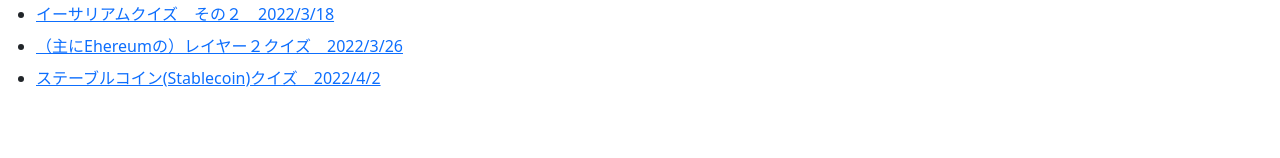
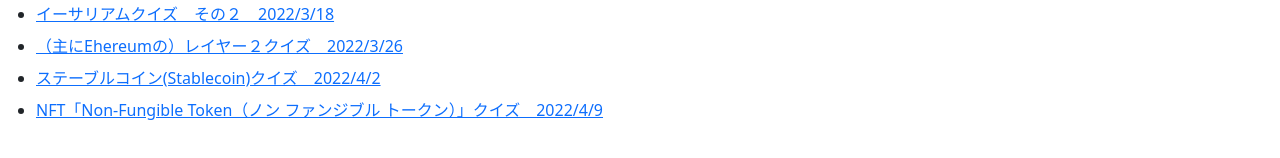
Before and after one commit to hideo18/cryptopquiz, a plain HTML site: page index.html in a window 1280 px wide. Shown: the part 326-484 px from the top of the page. Drawn offline with nearby package versions, Linux system fonts and the light colour scheme.

Commit message:
Update index.html

```diff
--- a/index.html
+++ b/index.html
@@ -43,6 +43,9 @@
             <li class="mt-2 mb-2">
                 <a href="https://docs.google.com/forms/d/e/1FAIpQLSdmICMrK63RlS9Du2Sl-hNyYemJ961M3W56DI5EAXVDFtkgdw/viewform?usp=sf_link">ステーブルコイン(Stablecoin)クイズ　2022/4/2</a>
             </li>
+            <li class="mt-2 mb-2">
+                <a href="https://docs.google.com/forms/d/e/1FAIpQLScKErESG3IdHKLpzbtjWK6xDzGPfPhyzvvL3bGRQlPW7aERQw/viewform?usp=sf_link">NFT「Non-Fungible Token（ノン ファンジブル トークン）」クイズ　2022/4/9</a>
+            </li>
         </ul>
     </div>
 </body>
```
